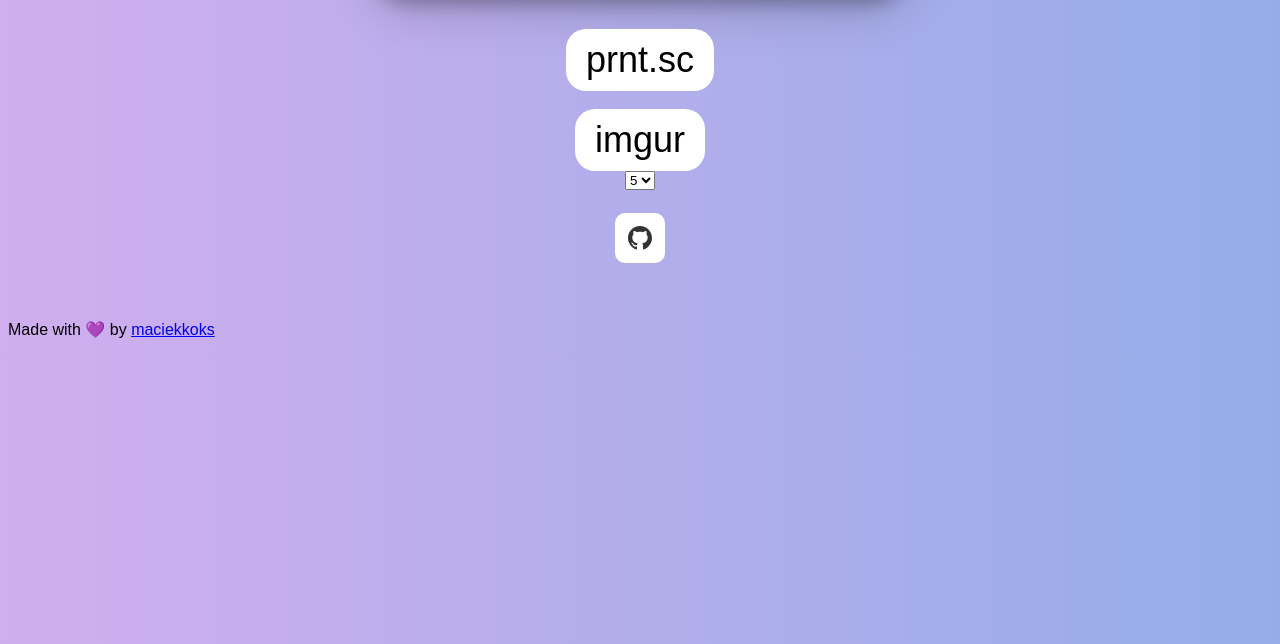
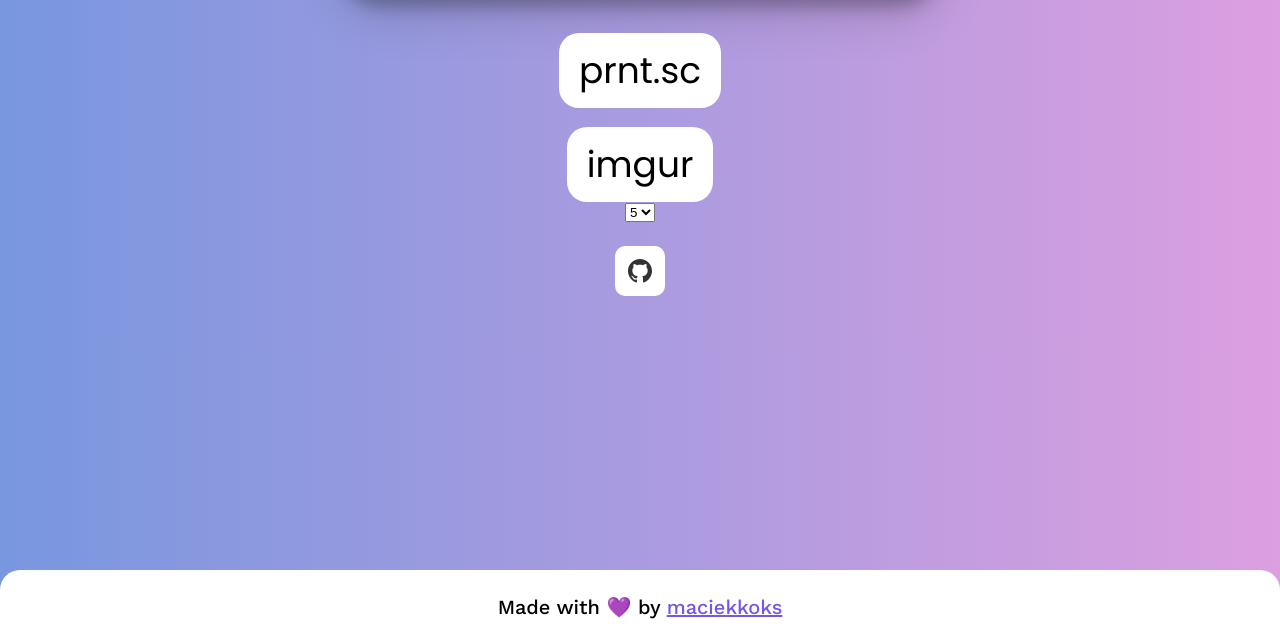
Before and after one commit to maciekt07/random-screenshot, a plain HTML site: page index.html in a window 1280 px wide. Shown: the part 156-800 px from the top of the page. Drawn offline with nearby package versions, Linux system fonts and the light colour scheme.

Commit message:
Update style.css

```diff
--- a/css/style.css
+++ b/css/style.css
@@ -1,31 +1,33 @@
+@import url('https://fonts.googleapis.com/css2?family=Lato:wght@700&family=Poppins:wght@400;500&family=Roboto:wght@500&family=Source+Sans+Pro:wght@600&family=Work+Sans:wght@500&display=swap');
+body {
+    background: rgb(120,151,223);
+    background: linear-gradient(90deg, rgba(120,151,223,1) 0%, rgba(220,159,224,1) 100%);
+    font-family: 'Lato', sans-serif;
+    font-family: 'Poppins', sans-serif;
+    font-family: 'Roboto', sans-serif;
+    font-family: 'Source Sans Pro', sans-serif;
+    font-family: 'Work Sans', sans-serif;
+    -webkit-touch-callout: none;
+    -webkit-user-select: none;
+    -khtml-user-select: none;
+    -moz-user-select: none;
+    -ms-user-select: none;
+    user-select: none;
+}
 .div1 {
     text-align: center;
     background-color: white;
     font-size: 45px;
-    width: 540px;
+    width: 600px;
     display: block;
     margin-left: auto;
     margin-right: auto;
     border-radius: 40px;
     box-shadow: 0 12px 16px 0 rgba(0, 0, 0, 0.24), 0 17px 50px 0 rgba(0, 0, 0, 0.19);
 }
-
 img {
     width: 60px;
     height: 60px;
-}
-
-body {
-    background: rgb(209, 174, 238);
-    background: linear-gradient(90deg, rgba(209, 174, 238, 1) 0%, rgba(148, 173, 233, 1) 100%);
-    font-family: 'Work Sans', sans-serif;
-    /*  disable text selection   */
-    -webkit-touch-callout: none;
-    -webkit-user-select: none;
-    -khtml-user-select: none;
-    -moz-user-select: none;
-    -ms-user-select: none;
-    user-select: none;
 }
 
 button {
@@ -53,14 +55,6 @@ button:hover {
     cursor: pointer;
 }
 
-button:active {
-    background-color: #cff4fc;
-    font-size: 35.5px;
-    transition-duration: 0.1s;
-    animation-delay: 1s;
-    cursor: pointer;
-}
-
 .body1,
 .flex-center {
     display: flex;
@@ -80,7 +74,7 @@ button:active {
     height: 50px;
     width: 50px;
     font-family: 'Poppins', sans-serif;
-    font-size: 20px;
+    font-size: 18px;
     color: black;
     border-radius: 10px;
     background: white;
@@ -127,3 +121,23 @@ button:active {
     color: white;
     text-align: center;
 }
+footer {
+    padding: 5px;
+    background-color: white;
+    position: fixed;
+    bottom: 0;
+    left: 0;
+    right: 0;
+    border-radius: 20px 20px 0 0;
+    text-align: center;
+}
+.madeby {
+    font-size: 20px;
+}
+a, a:visited {
+    color: #7656e8;
+    transition-duration: 0.4s;
+}
+a:hover {
+    color: #5d88de;
+}
```
